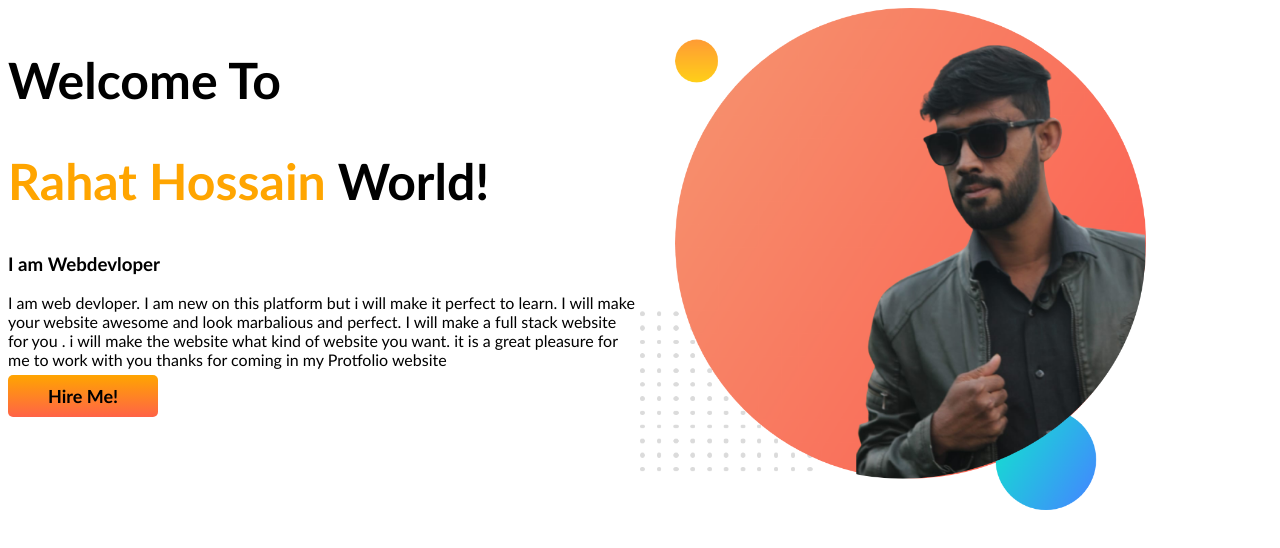
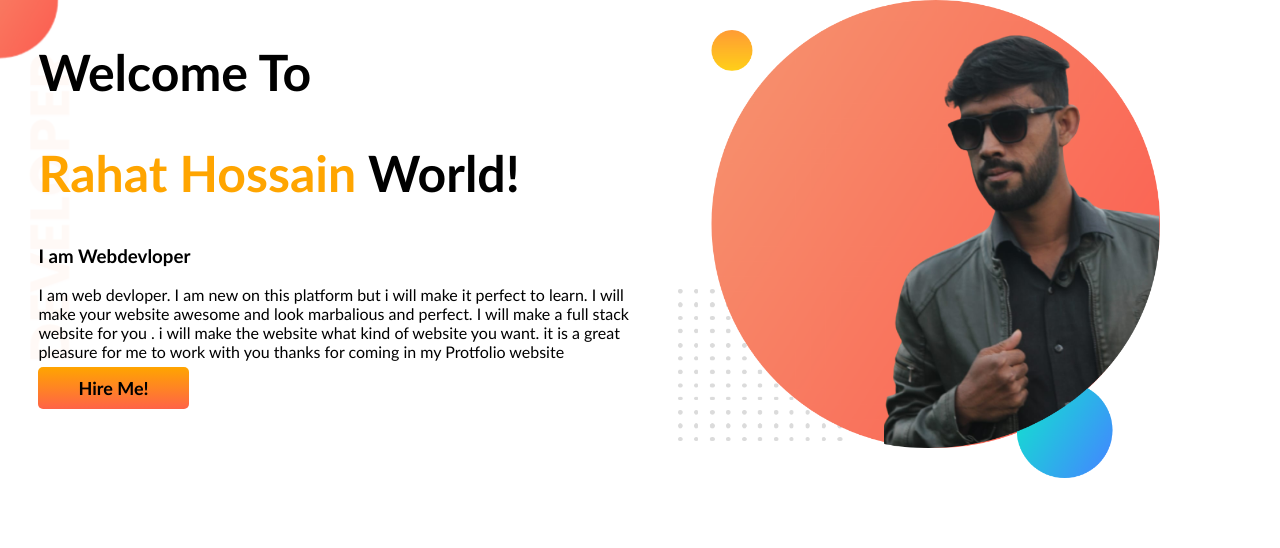
Before and after one commit to Rahat3131/devportfolio, a plain HTML site: page index.html in a window 1280 px wide. Drawn offline with Linux system fonts and the light colour scheme.

Commit message:
1st part comlt

```diff
--- a/index.html
+++ b/index.html
@@ -11,7 +11,7 @@
 </head>
 
 <body>
-    <section>
+    <section class="top-banner">
         <div class="half-wdith">
             <h1>Welcome To</h1>
             <H1><span class="orng">Rahat Hossain</span> World!</H1>
--- a/style.css
+++ b/style.css
@@ -1,5 +1,6 @@
 body {
     font-family: 'Gill Sans', 'Gill Sans MT', Calibri, 'Trebuchet MS', sans-serif;
+    margin: 0;
 }
 
 h1 {
@@ -16,6 +17,7 @@ section {
 
 .half-wdith {
     width: 50%;
+    padding-left: 3%;
 }
 
 .half-wdith img {
@@ -31,3 +33,8 @@ section {
     font-weight: 700;
     border-radius: 5px;
 }
+
+.top-banner {
+    background-image: url(img/top-banner.png);
+    background-repeat: no-repeat;
+}
```
